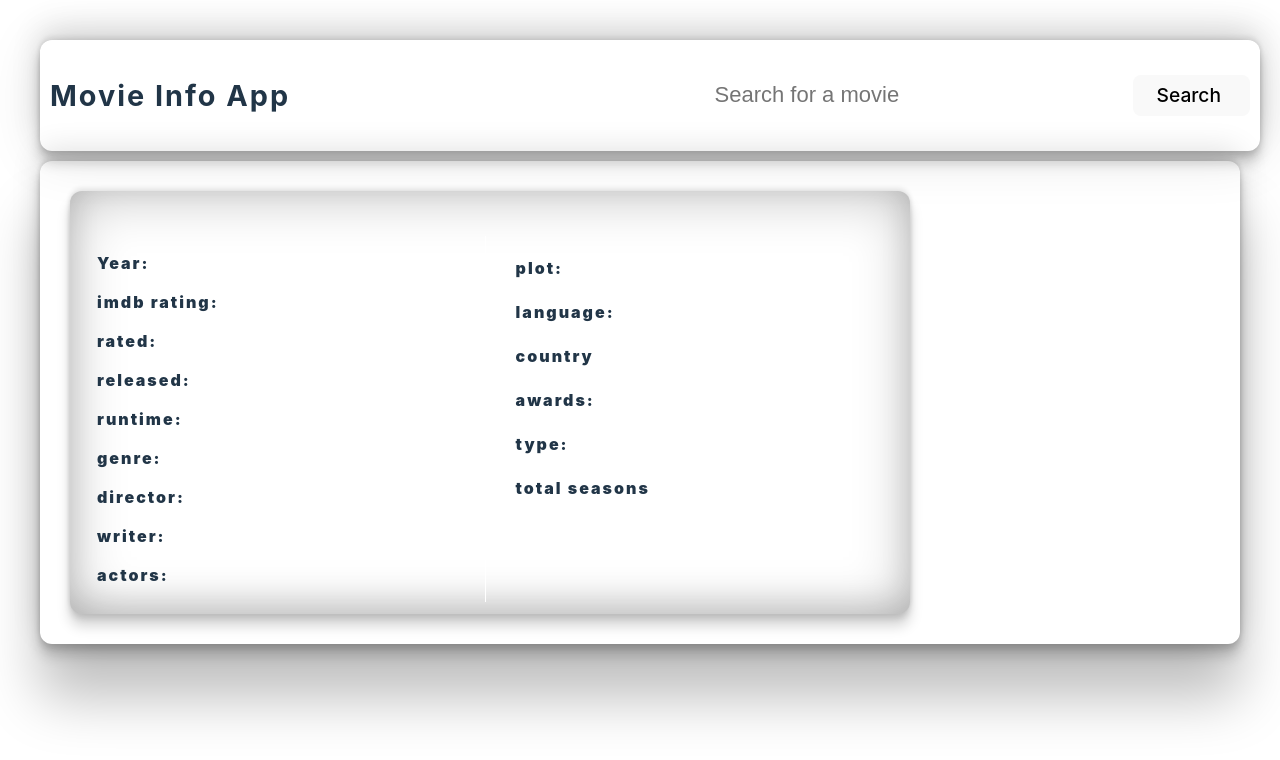
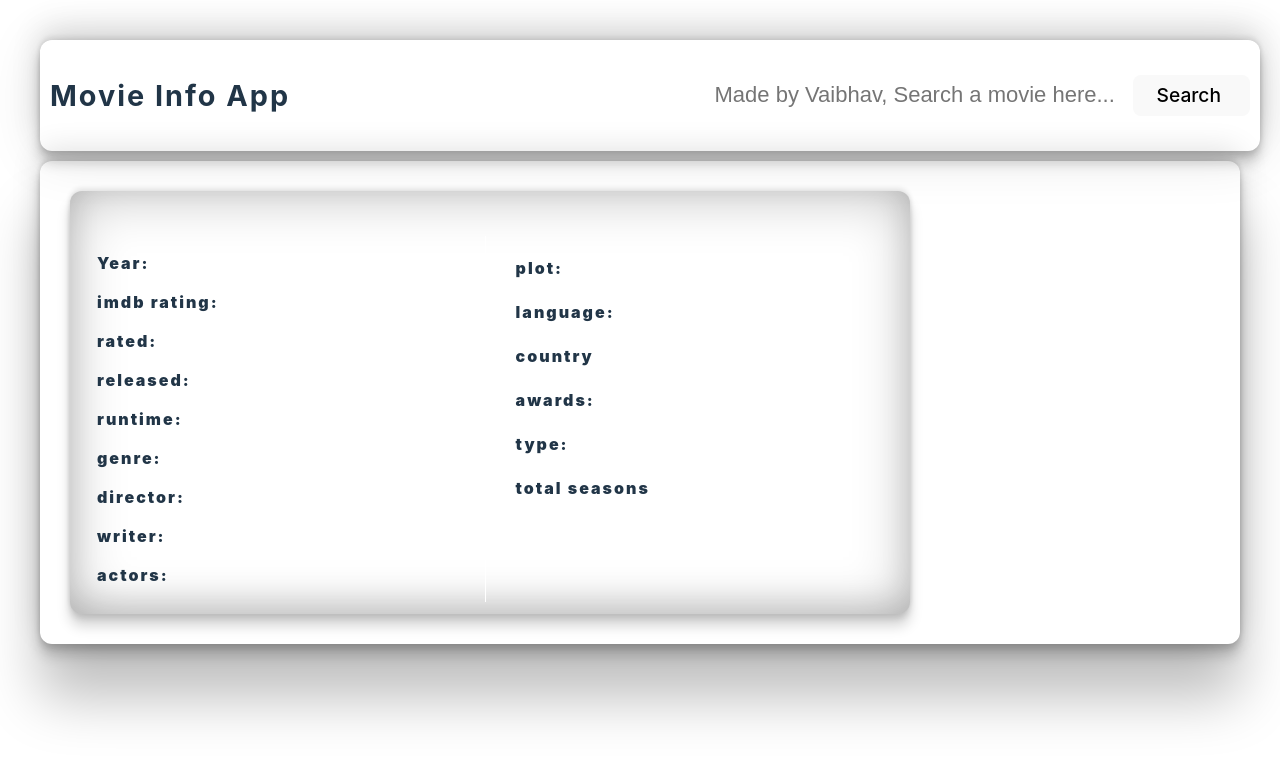
Before and after one commit to Vaibhav-alive/React-js, a React (Vite) app: page / in a window 1280 px wide. Shown: the top 760 px of the page. Built offline with nearby package versions, Linux system fonts and the light colour scheme.

Commit message:
v1 changes-final

```diff
--- a/src/App.jsx
+++ b/src/App.jsx
@@ -65,7 +65,7 @@ function App() {
           <h2>Movie Info App</h2>
         </div>
         <div className="search">
-          <input type="text" ref={idk} placeholder="Search for a movie" />
+          <input type="text" ref={idk} placeholder="Made by Vaibhav, Search a movie here..." />
           <button onClick={fetchData}>
             Search
             <div className={ loader==true ? "loader" : "none"}></div>
```
